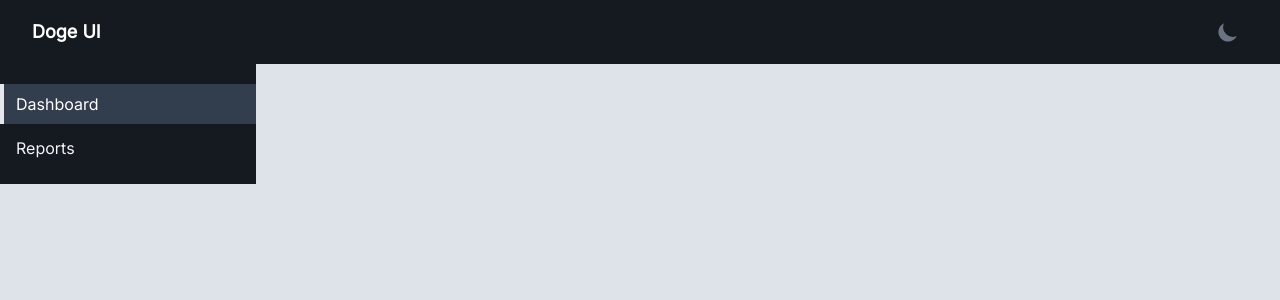
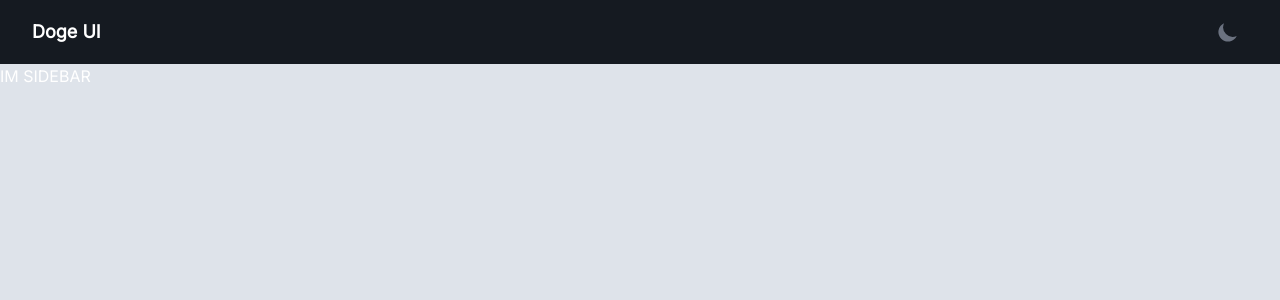
Before and after one commit to OmkarK45/component-lib, a React (Create React App) app: page / in a window 1280 px wide. Shown: the top 300 px of the page. Built offline with nearby package versions, Linux system fonts and the light colour scheme.

Commit message:
Added drawer

```diff
--- a/public/index.html
+++ b/public/index.html
@@ -5,6 +5,10 @@
     <link rel="icon" href="%PUBLIC_URL%/favicon.ico" />
     <meta name="viewport" content="width=device-width, initial-scale=1" />
     <meta name="theme-color" content="#000000" />
+    <script
+      src="https://cdn.jsdelivr.net/gh/alpinejs/alpine@v2.0.1/dist/alpine.js"
+      defer=""
+    ></script>
     <meta
       name="description"
       content="Web site created using create-react-app"
--- a/src/components/Header/Header.jsx
+++ b/src/components/Header/Header.jsx
@@ -1,10 +1,20 @@
 import { Link } from "react-router-dom"
 import Toggle from "./../../context/themeToggle"
+import { useState } from "react"
+import { Sidenav } from "../Sidenav"
 export default function Header() {
+  const [hidden, setHidden] = useState(false)
+
   return (
+    <>
       <nav className="bg-primary-800">
-      <div className="max-w-7xl  px-4 sm:px-6 lg:px-8">
+        <div className="w-full px-4 sm:px-6 lg:px-8">
           <div className="flex items-center justify-between h-16">
+            <div className="lg:hidden">
+              <button className="text-white" onClick={() => setHidden(!hidden)}>
+                toggle{" "}
+              </button>
+            </div>
             <div className="flex items-center">
               <Link
                 to="/"
@@ -19,5 +29,7 @@ export default function Header() {
           </div>
         </div>
       </nav>
+      <Sidenav hidden={hidden} />
+    </>
   )
 }
--- a/src/components/Layout/Layout.jsx
+++ b/src/components/Layout/Layout.jsx
@@ -2,9 +2,8 @@ import { Header, Sidenav } from "@components"
 
 export default function Layout({ children }) {
   return (
-    <div className="min-h-screen flex flex-col">
+    <div className="min-h-screen">
       <Header />
-      <Sidenav />
       <div>{children}</div>
     </div>
   )
--- a/src/components/Sidenav/Sidenav.jsx
+++ b/src/components/Sidenav/Sidenav.jsx
@@ -1,30 +1,11 @@
-export default function Sidenav() {
+import { useState } from "react"
+export default function Sidenav({ hidden }) {
+  console.log(hidden)
   return (
     <>
-      <div className="flex flex-col w-64">
-        <div className="flex flex-col flex-grow  pt-5 pb-4 bg-primary-800 overflow-y-auto">
-          <div className=" flex-grow flex flex-col">
-            <nav
-              className="flex-1 bg-primary-800 space-y-1"
-              aria-label="Sidebar"
-            >
-              <a
-                href="/"
-                className="bg-primary-600 text-white border-accent-600 text-accent-600 group flex items-center px-3 py-2  font-medium border-l-4"
-              >
-                Dashboard
-              </a>
-
-              <a
-                href="/"
-                className="border-transparent text-gray-100 hover:bg-primary-700 hover:text-primary-100 group flex items-center px-3 py-2 font-medium border-l-4"
-              >
-                Reports
-              </a>
-            </nav>
-          </div>
-        </div>
-      </div>
+      <p className={hidden ? "block text-white" : "hidden lg:block text-white"}>
+        IM SIDEBAR
+      </p>
     </>
   )
 }
```
Lines whose indentation alone changed are shown as unchanged.
